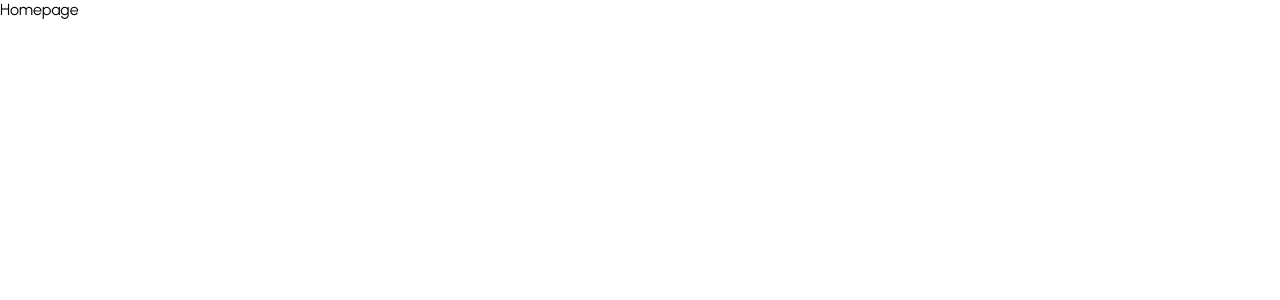
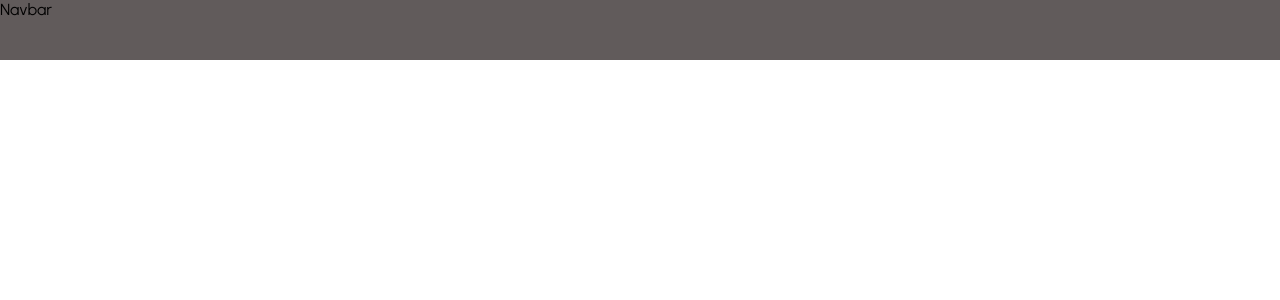
Before and after one commit to naimahassan43/react-ecommerce, a React (Create React App) app: page / in a window 1280 px wide. Shown: the top 300 px of the page. Built offline with nearby package versions, Linux system fonts and the light colour scheme.

Commit message:
Navbar initialize & Styled components

```diff
--- a/package.json
+++ b/package.json
@@ -9,6 +9,7 @@
     "react": "^17.0.2",
     "react-dom": "^17.0.2",
     "react-scripts": "5.0.0",
+    "styled-components": "^5.3.3",
     "web-vitals": "^2.1.4"
   },
   "scripts": {
--- /dev/null
+++ b/src/components/Navbar.jsx
@@ -0,0 +1,17 @@
+import React from 'react'
+import styled from 'styled-components'
+
+const Container = styled.div`
+      height:60px;
+      background-color: #615b5b;
+
+`
+const Navbar = () => {
+   return (
+      <Container>
+         Navbar
+      </Container>
+   )
+}
+
+export default Navbar
--- a/src/pages/Home.jsx
+++ b/src/pages/Home.jsx
@@ -1,9 +1,11 @@
 import React from 'react'
+import Navbar from '../components/Navbar'
 
 const Home = () => {
    return (
       <div>
-         Homepage
+         <Navbar/>
+
       </div>
    )
 }
```
Also changed, not shown: 1 other file (tests, documents, lock files or other folders).
